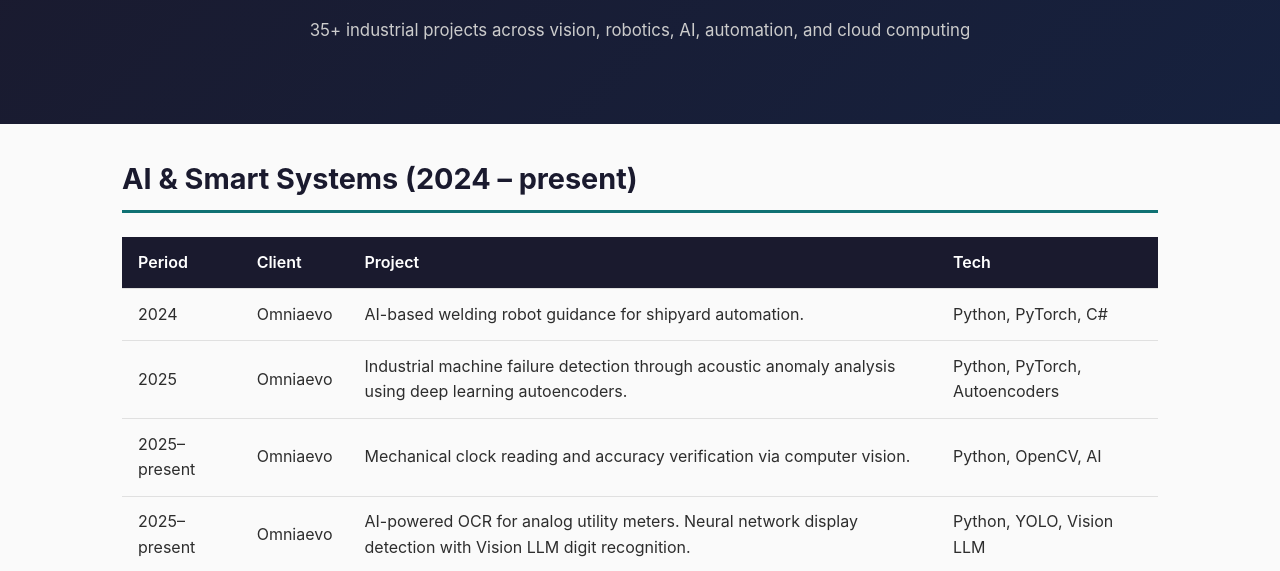
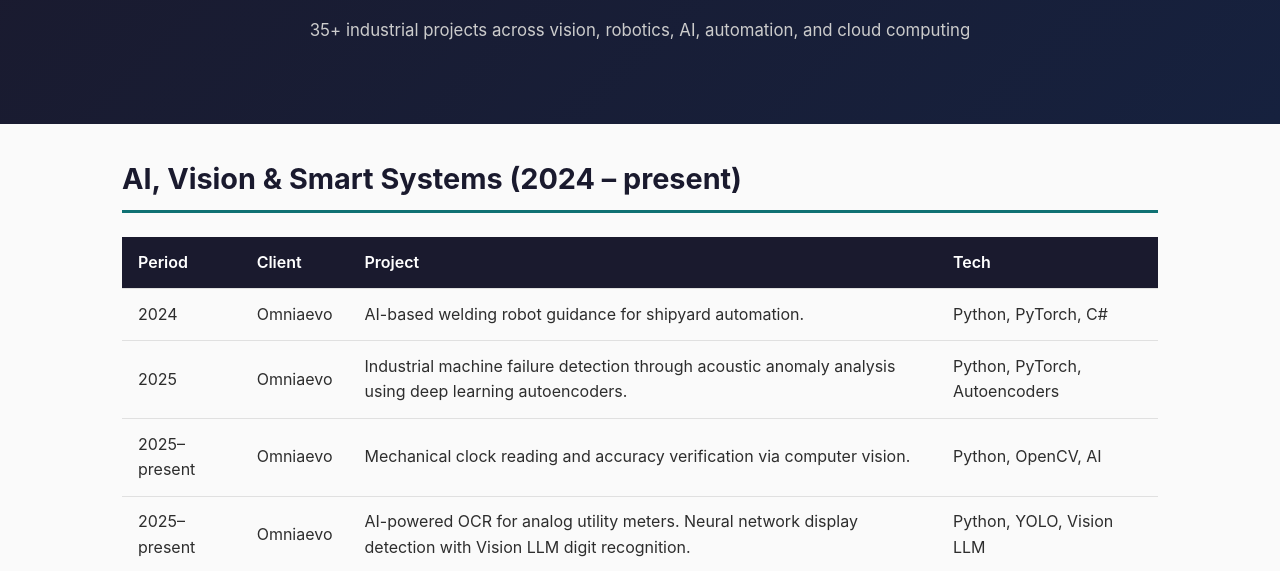
Before and after one commit to marcodelpin/marcodelpin.github.io, a plain HTML site: page portfolio.html in a window 1280 px wide. Shown: the part 228-799 px from the top of the page. Drawn offline with Linux system fonts and the light colour scheme.

Commit message:
Add Vision to AI & Smart Systems section title

```diff
--- a/portfolio.html
+++ b/portfolio.html
@@ -27,7 +27,7 @@
 
     <main>
         <section>
-            <h2>AI & Smart Systems (2024 &ndash; present)</h2>
+            <h2>AI, Vision & Smart Systems (2024 &ndash; present)</h2>
             <table>
                 <thead><tr><th>Period</th><th>Client</th><th>Project</th><th>Tech</th></tr></thead>
                 <tbody>
```
